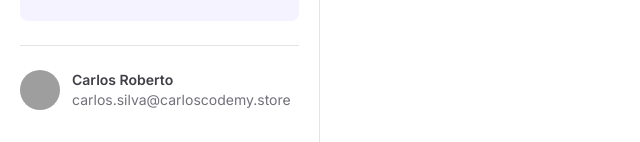
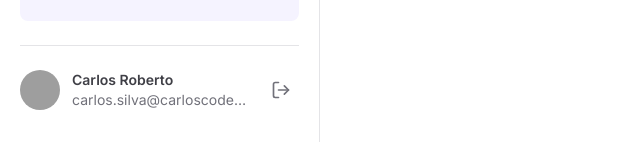
Before and after one commit to carlosrobertodevops/tailwind-next, a Next.js app: page / in a window 1280 px wide. Shown: the part 689-831 px from the top of the page, without its empty margins (0-640 px from the left). Built offline with nearby package versions, Linux system fonts and the light colour scheme; grey boxes are pictures that could not be loaded.

Commit message:
Perfil do Usuário

```diff
--- a/src/components/Sidebar/Profile.tsx
+++ b/src/components/Sidebar/Profile.tsx
@@ -1,19 +1,23 @@
+import { LogOut } from 'lucide-react'
 export function Profile() {
   return (
-    <div className="flex items-center gap-3">
+    <div className="grid-cols-profile flex items-center gap-3">
       <img
         src="https://github.com/carlosrobertodevops.png"
         className="h-10 w-10 rounded-full"
         alt=""
       />
-      <div className="flex flex-col">
+      <div className="flex flex-col truncate">
         <span className="text-sm font-semibold text-zinc-700">
           Carlos Roberto
         </span>
-        <span className="text-sm text-zinc-500">
+        <span className="truncate text-sm text-zinc-500">
           carlos.silva@carloscodemy.store
         </span>
       </div>
+      <button type="button" className="ml-auto rounded-md p-2 hover:bg-zinc-50">
+        <LogOut className="h-5 w-5 text-zinc-500" />
+      </button>
     </div>
   )
 }
--- a/tailwind.config.js
+++ b/tailwind.config.js
@@ -6,6 +6,7 @@
     extend: {
       gridTemplateColumns: {
         app: 'minmax(18rem, 20rem) 1fr',
+        profile: 'max-content 1fr min-content',
       },
 
       maxWidth: {
```
